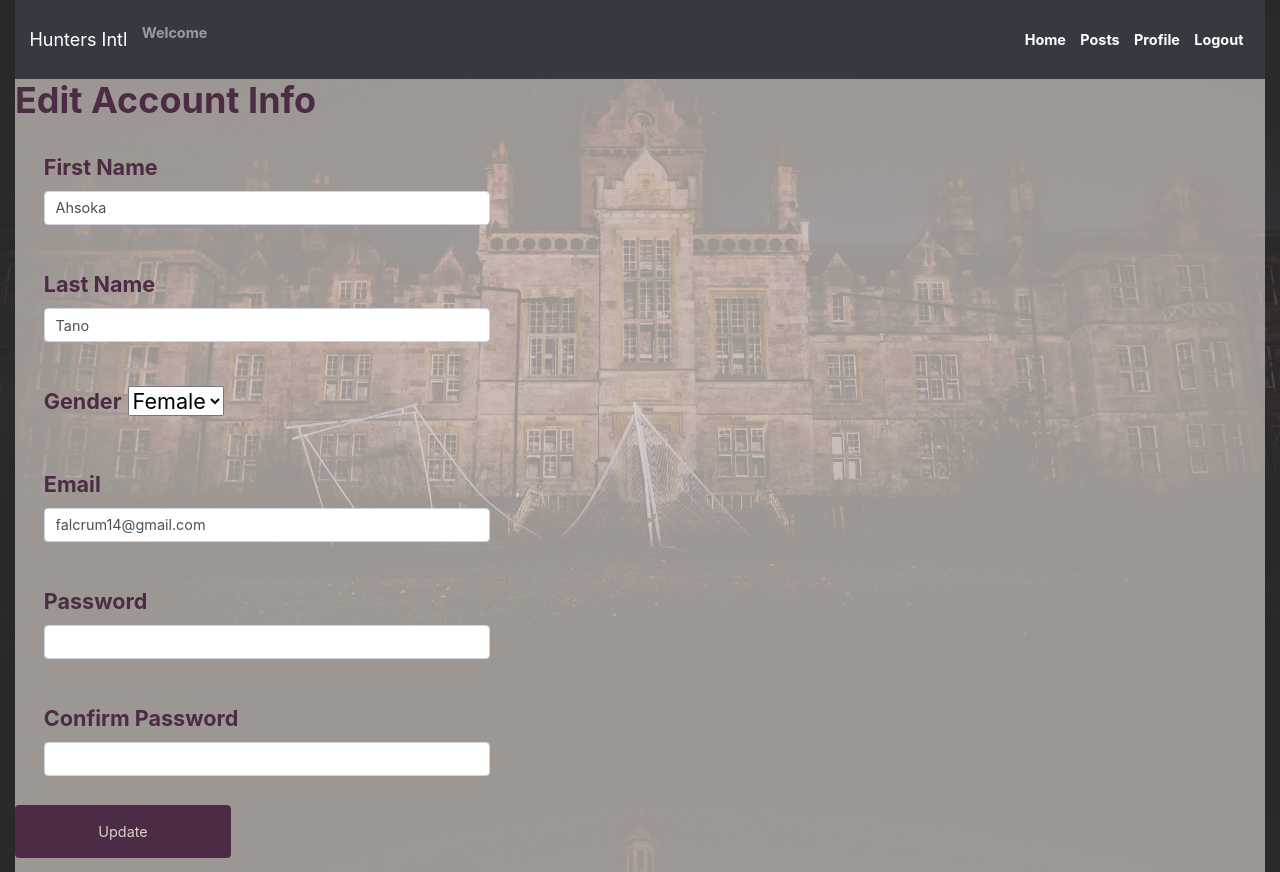
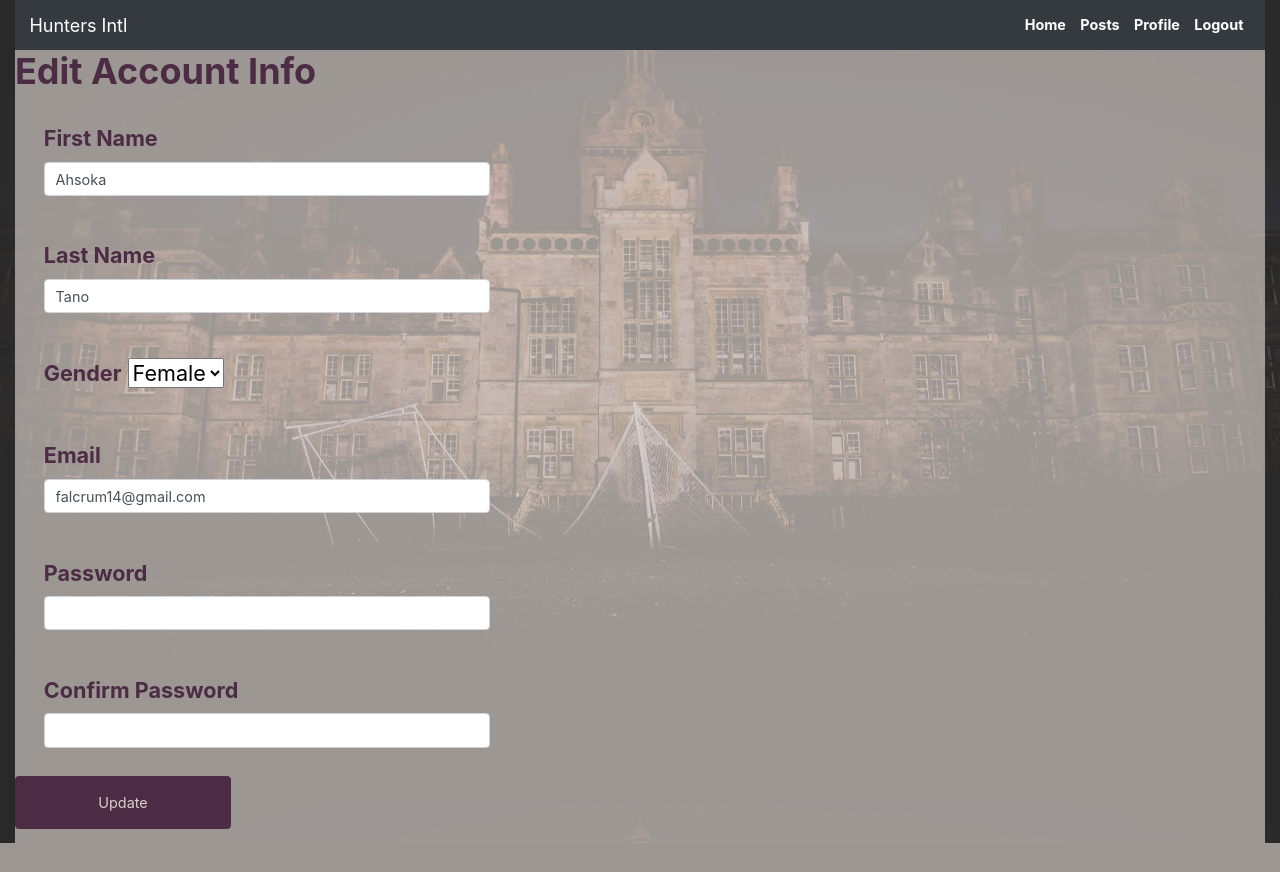
Before and after one commit to LadyPerez90/hunters_Intl, a Django app: page /edit_pg/1 in a window 1280 px wide. After the commit the page ends 843 px from the top, so only its background shows below. Run offline with Django 3.2, Linux system fonts and the light colour scheme; data comes from the database, SQL or seed files in the repository; both versions use the stored data as it was after the commit.

Commit message:
small changes and phot uploads

```diff
--- a/hunter_app/templates/edit.html
+++ b/hunter_app/templates/edit.html
@@ -17,9 +17,6 @@
                 <button class="navbar-toggler" type="button" data-toggle="collapse" data-target="navbarNav" aria-controls="navbarNav" aria-expanded="false" aria-label="Toggle navigation">
                 <span class="navbar-toggler-icon"></span>
                 </button>
-                <span class="navbar-text">
-                    <p class="navbar-text mr-4">Welcome {{user.user_name}}</p>
-                </span>
                 <div class="collapse navbar-collapse" id="navbarNav">
                     <ul class="navbar-nav ml-auto">
                         <li class="nav-item">
--- a/hunter_app/templates/index.html
+++ b/hunter_app/templates/index.html
@@ -48,6 +48,7 @@
                             <input name="last_name" type="text" class="form-control">
                         </div>
                         <div class="form-group">
+                            <label for="gender">Gender</label>
                             <select name="gender">
                                 <option value="male">Male</option>
                                 <option value="female">Female</option>
--- a/hunter_app/templates/success.html
+++ b/hunter_app/templates/success.html
@@ -17,9 +17,6 @@
                 <button class="navbar-toggler" type="button" data-toggle="collapse" data-target="navbarNav" aria-controls="navbarNav" aria-expanded="false" aria-label="Toggle navigation">
                 <span class="navbar-toggler-icon"></span>
                 </button>
-                <span class="navbar-text">
-                    <p class="navbar-text mr-4">Welcome {{user.first_name}}!</p>
-                </span>
                 <div class="collapse navbar-collapse" id="navbarNav">
                     <ul class="navbar-nav ml-auto">
                         <li class="nav-item">
```
Also changed, not shown: db.sqlite3, hunter_app/static/image/hunter_edit.jpg (added), hunter_app/static/image/hunter_login.jpg (added), hunter_app/static/image/hunter_success.jpg (added), 2 other files.
